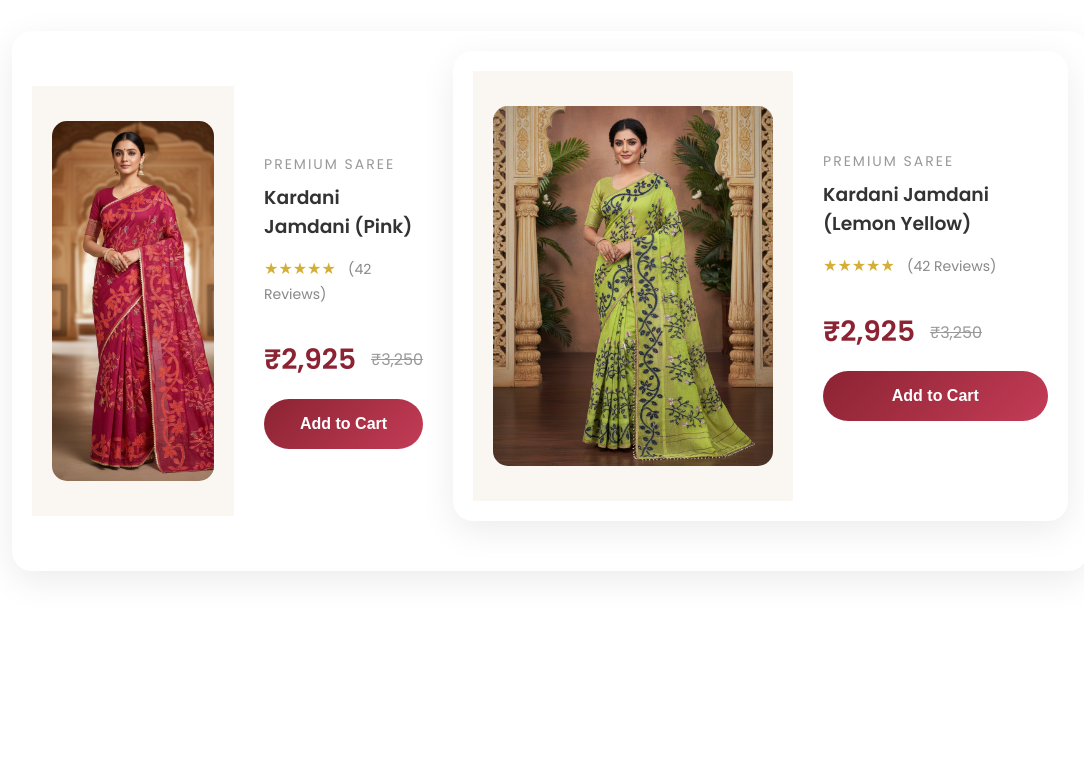
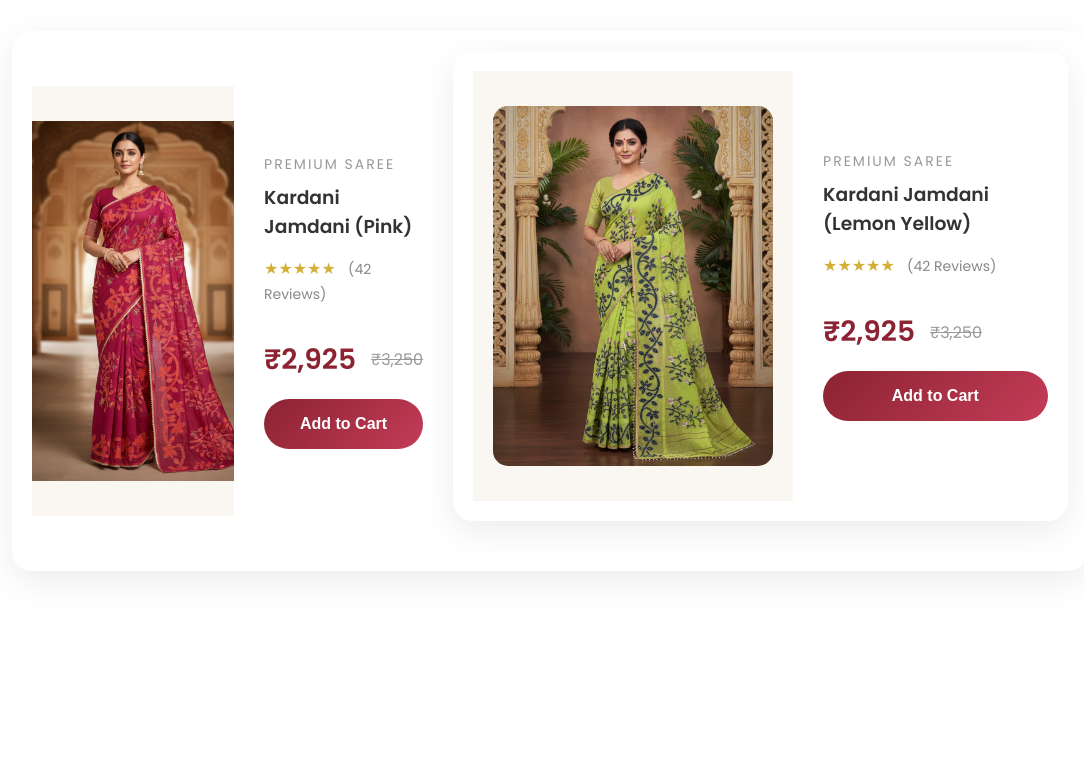
Before and after one commit to rdasguptabe24-glitch/vasundhar-ecommerce, a plain HTML site: page index.html in a window 1280 px wide. Shown: the part 1840-2618 px from the top of the page, without its empty margins (90-1174 px from the left). Drawn offline with nearby package versions, Linux system fonts and the light colour scheme; no server answers.

Commit message:
Final changes

```diff
--- a/css/style.css
+++ b/css/style.css
@@ -2728,14 +2728,6 @@ text-align:center;
 
 }
 
-img{
-
-max-width:100%;
-
-height:auto;
-
-}
-
 button{
 
 width:100%;
```
